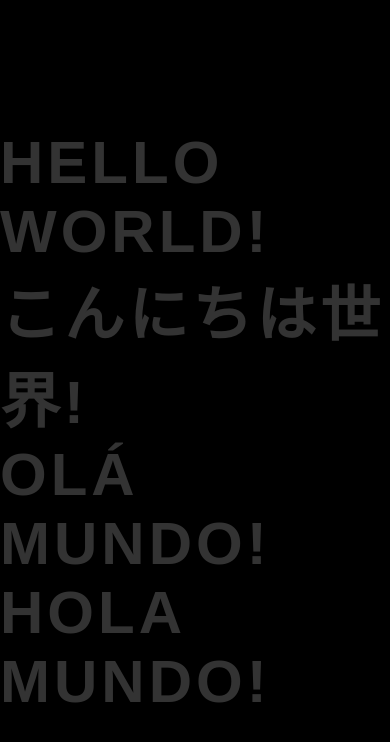
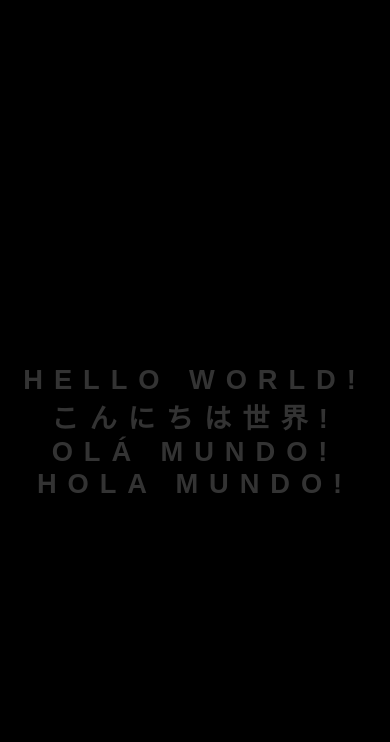
Before and after one commit to Sieghma/HWorld-Glow, a plain HTML site: page index.html in a window 390 px wide. Drawn offline with Linux system fonts and the light colour scheme; a web font is replaced by a local one.

Commit message:
Add files via upload

```diff
--- a/index.html
+++ b/index.html
@@ -6,6 +6,7 @@
     <meta name="viewport" content="width=device-width, initial-scale=1.0">
     <title>Hello World 4</title>
 <link rel="stylesheet" href="style.css">
+<link rel="stylesheet" href="responsive.css">
 </head>
 
 
--- /dev/null
+++ b/responsive.css
@@ -0,0 +1,21 @@
+@media only screen and (max-width: 740px) {
+
+    body {
+        display: flex;
+        justify-content: center;
+        align-items: center;
+        min-height: 100vh;
+        flex-direction: column;
+        background: black;
+        padding: 10px;
+    }
+
+    h2 {
+        font-size: 7vw;
+        letter-spacing: 0.4em;
+        text-transform: uppercase;
+        cursor: pointer;
+        transition: 0.5s;
+    }
+
+}
```
